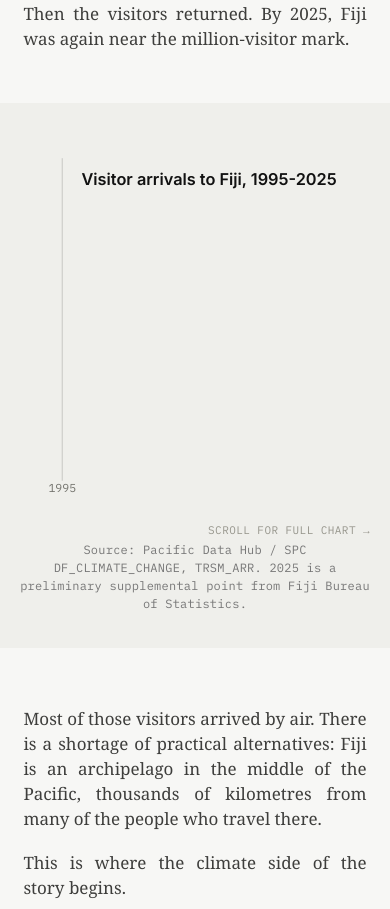
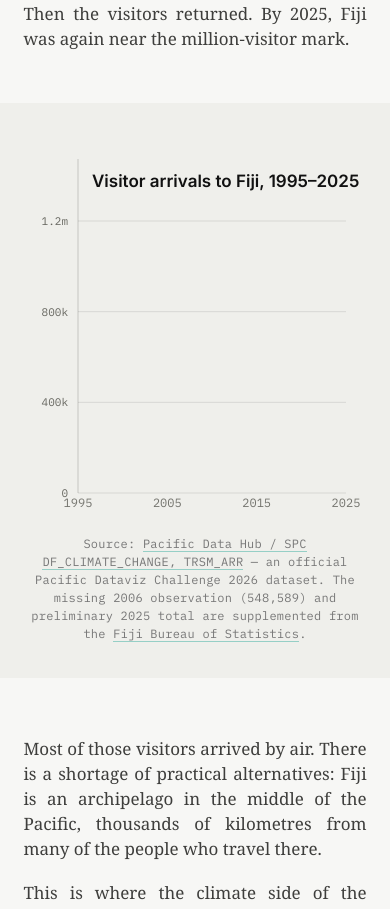
Before and after one commit to juditkisistok/loloma-effect, a React (Vite) app: page / in a window 390 px wide. Shown: the part 4560-5469 px from the top of the page. Built offline with nearby package versions, Linux system fonts and the light colour scheme.

Commit message:
improve arrivals section

```diff
--- a/src/data/tourismArrivals.js
+++ b/src/data/tourismArrivals.js
@@ -13,6 +13,11 @@ export const tourismArrivalSources = {
     id: "fiji-stats-preliminary-2025",
     name: "Fiji Bureau of Statistics provisional visitor arrivals",
     url: "https://www.statsfiji.gov.fj/provisional-visitor-arrivals-december-2025/",
+  },
+  "fiji-stats-supplemental": {
+    id: "fiji-stats-supplemental",
+    name: "Fiji Bureau of Statistics visitor-arrivals table",
+    url: "https://www.statsfiji.gov.fj/statistics/social-statistics/tourism-and-migration-statistics/",
   },
 };
 
--- a/src/sections/ArrivalsChart.jsx
+++ b/src/sections/ArrivalsChart.jsx
@@ -1,26 +1,44 @@
 import { extent, format, line, max, pointer, scaleLinear } from "d3";
-import { useMemo, useRef, useState } from "react";
+import { useLayoutEffect, useMemo, useRef, useState } from "react";
 import { clamp } from "../lib/math";
 import { useFrame } from "../scroll/stageContext";
 import styles from "./ArrivalsChart.module.css";
 
-const width = 1000;
+const maxWidth = 1000;
 const height = 392;
-const margin = { top: 82, right: 44, bottom: 36, left: 44 };
-const labelInset = 64;
+const margin = { top: 82, right: 24, bottom: 38, left: 58 };
 const storyEndYear = 2025;
 const formatWhole = format(",");
 
 export function ArrivalsChart({ rows = [] }) {
   const ref = useRef(null);
+  const wrapRef = useRef(null);
   const [progress, setProgress] = useState(0);
   const [hovered, setHovered] = useState(null);
-  const chart = useMemo(() => buildChart(rows), [rows]);
+  const [width, setWidth] = useState(maxWidth);
+  const chart = useMemo(() => buildChart(rows, width), [rows, width]);
   const drawProgress = chart.points.length ? progress : 0;
   const interruptionProgress = chart.interruption
     ? clamp((drawProgress - chart.interruption.startProgress) / 0.08, 0, 1)
     : 0;
   const latestNoteProgress = clamp((drawProgress - 0.975) / 0.025, 0, 1);
+
+  useLayoutEffect(() => {
+    const wrap = wrapRef.current;
+    if (!wrap) return undefined;
+
+    const updateWidth = (nextWidth) => {
+      const boundedWidth = Math.min(maxWidth, Math.max(300, Math.round(nextWidth)));
+      setWidth((current) => (current === boundedWidth ? current : boundedWidth));
+    };
+    updateWidth(wrap.clientWidth);
+
+    const observer = new ResizeObserver((entries) => {
+      updateWidth(entries[0]?.contentRect.width ?? wrap.clientWidth);
+    });
+    observer.observe(wrap);
+    return () => observer.disconnect();
+  }, []);
 
   useFrame((frame) => {
     const el = ref.current;
@@ -64,12 +82,12 @@ export function ArrivalsChart({ rows = [] }) {
 
   return (
     <figure className={styles.figure} ref={ref}>
-      <div className={styles.scrollWrap}>
+      <div className={styles.scrollWrap} ref={wrapRef}>
       <svg
         className={styles.svg}
         viewBox={`0 0 ${width} ${height}`}
         role="img"
-        aria-label="Annual visitor arrivals to Fiji from 1995 to 2025"
+        aria-label="Annual visitor arrivals to Fiji from 1995 to 2025. The Pacific Data Hub series rises from 476,000 in 1995 to more than one million before collapsing during the COVID-19 interruption in 2020 and 2021, then recovering to 986,367 in 2025."
         onPointerLeave={() => setHovered(null)}
       >
         <defs>
@@ -112,9 +130,20 @@ export function ArrivalsChart({ rows = [] }) {
         />
 
         <g className={styles.chartHeader}>
-          <text x={labelInset} y={margin.top - 34}>
-            Visitor arrivals to Fiji, 1995-2025
+          <text x={margin.left + 14} y={margin.top - 34}>
+            Visitor arrivals to Fiji, 1995–2025
           </text>
+        </g>
+
+        <g className={styles.yAxis}>
+          {chart.yTicks.map((tick) => (
+            <g key={tick} transform={`translate(0 ${chart.y(tick)})`}>
+              <line x1={margin.left} x2={width - margin.right} />
+              <text x={margin.left - 10} y="4" textAnchor="end">
+                {formatAxisValue(tick)}
+              </text>
+            </g>
+          ))}
         </g>
 
         {chart.interruption && (
@@ -135,6 +164,17 @@ export function ArrivalsChart({ rows = [] }) {
               width={chart.interruption.width}
               height={height - margin.top - margin.bottom}
             />
+            <text
+              className={styles.interruptionLabel}
+              x="0"
+              y="0"
+              textAnchor="end"
+              transform={`translate(${
+                chart.interruption.x + 14
+              } ${margin.top + 12}) rotate(-90)`}
+            >
+              COVID-19
+            </text>
           </g>
         )}
 
@@ -157,6 +197,27 @@ export function ArrivalsChart({ rows = [] }) {
             clipPath="url(#arrivals-reveal)"
           />
         )}
+
+        <g className={styles.dataPoints} clipPath="url(#arrivals-reveal)">
+          {chart.points.map((point) => (
+           <circle
+             key={point.year}
+              className={styles.dataDot}
+             cx={chart.x(point.year)}
+             cy={chart.y(point.arrivals)}
+              r="2.2"
+              tabIndex={point.progress <= drawProgress + 0.015 ? 0 : -1}
+              aria-label={`${point.year}: ${formatWhole(point.arrivals)} visitor arrivals${
+                point.source?.id === "fiji-stats-supplemental"
+                  ? ", supplemental Fiji Bureau of Statistics observation"
+                  : ""
+              }`}
+              onFocus={() => setHovered(point)}
+              onBlur={() => setHovered(null)}
+              onPointerDown={() => setHovered(point)}
+            />
+          ))}
+        </g>
 
         <g className={styles.storyLabels}>
           {chart.storyLabels.map((label) => (
@@ -183,7 +244,7 @@ export function ArrivalsChart({ rows = [] }) {
             <g
               className={styles.latestNote}
               opacity={latestNoteProgress}
-              transform={`translate(${chart.x(chart.latest.year) - 70} ${
+              transform={`translate(${width - margin.right - 140} ${
                 chart.y(chart.latest.arrivals) - 58 + (1 - latestNoteProgress) * 8
               })`}
             >
@@ -192,7 +253,7 @@ export function ArrivalsChart({ rows = [] }) {
                 {formatWhole(chart.latest.arrivals)}
               </text>
               <text x="13" y="35">
-                2025 preliminary
+                {chart.latest.isPreliminary ? "2025 preliminary" : "2025"}
               </text>
             </g>
           </>
@@ -208,12 +269,20 @@ export function ArrivalsChart({ rows = [] }) {
             <circle r="4.5" />
             <g
               transform={`translate(${
-                chart.x(hovered.year) > width - 210 ? -136 : 14
-              } -42)`}
+                chart.x(hovered.year) > width - 206 ? -178 : 14
+              } -56)`}
             >
-              <rect width="122" height="34" rx="0" />
-              <text x="10" y="14">
-                {hovered.year} · {formatWhole(hovered.arrivals)}
+              <rect width="164" height="48" rx="2" />
+              <rect className={styles.hoverAccent} width="4" height="48" rx="2" />
+              <text className={styles.hoverValue} x="14" y="20">
+                {formatWhole(hovered.arrivals)}
+              </text>
+              <text className={styles.hoverMeta} x="14" y="37">
+                {hovered.previousYear
+                  ? `${hovered.year} · ${formatChange(
+                      hovered.changePct,
+                    )} vs ${hovered.previousYear}`
+                  : `${hovered.year} · series start`}
               </text>
             </g>
           </g>
@@ -223,24 +292,42 @@ export function ArrivalsChart({ rows = [] }) {
           className={styles.hitPath}
           d={chart.linePath}
           onPointerMove={handlePointerMove}
+          onPointerDown={handlePointerMove}
           onPointerLeave={() => setHovered(null)}
         />
       </svg>
       </div>
-      <p className={styles.scrollHint}>Scroll for full chart →</p>
       <figcaption className={styles.caption}>
-        Source: Pacific Data Hub / SPC DF_CLIMATE_CHANGE, TRSM_ARR. 2025 is a
-        preliminary supplemental point from Fiji Bureau of Statistics.
+        Source:{" "}
+        <a
+          href="https://stats.pacificdata.org/vis?av=true&df%5Bag%5D=SPC&df%5Bds%5D=SPC2&df%5Bid%5D=DF_CLIMATE_CHANGE&df%5Bvs%5D=1.0&dq=A.TRSM_ARR.&lc=en&pd=%2C&to%5BTIME_PERIOD%5D=false"
+          target="_blank"
+          rel="noreferrer"
+        >
+          Pacific Data Hub / SPC DF_CLIMATE_CHANGE, TRSM_ARR
+        </a>{" "}
+        — an official Pacific Dataviz Challenge 2026 dataset. The missing 2006
+        observation (548,589) and preliminary 2025 total are supplemented from
+        the{" "}
+        <a
+          href="https://www.statsfiji.gov.fj/statistics/social-statistics/tourism-and-migration-statistics/"
+          target="_blank"
+          rel="noreferrer"
+        >
+          Fiji Bureau of Statistics
+        </a>
+        .
       </figcaption>
     </figure>
   );
 }
 
-function buildChart(rows) {
+function buildChart(rows, width) {
   const fallback = {
     x: () => margin.left,
     y: () => height - margin.bottom,
     points: [],
+    yTicks: [],
     storyLabels: [],
     linePath: "",
     areaPath: "",
@@ -252,11 +339,12 @@ function buildChart(rows) {
 
   const yearExtent = extent(rows, (row) => row.year);
   const arrivalMax = max(rows, (row) => row.arrivals) ?? 0;
+  const yMax = Math.ceil(arrivalMax / 200000) * 200000;
   const x = scaleLinear()
     .domain(yearExtent)
     .range([margin.left, width - margin.right]);
   const y = scaleLinear()
-    .domain([0, Math.ceil(arrivalMax / 200000) * 200000])
+    .domain([0, yMax])
     .range([height - margin.bottom, margin.top])
     .nice();
 
@@ -269,10 +357,18 @@ function buildChart(rows) {
     rows[0].year,
   )},${y(0)}Z`;
 
-  const points = rows.map((row) => ({
-    ...row,
-    progress: (x(row.year) - margin.left) / (width - margin.left - margin.right),
-  }));
+  const points = rows.map((row, index) => {
+    const previous = rows[index - 1];
+    return {
+      ...row,
+      previousYear: previous?.year ?? null,
+      changePct: previous
+        ? ((row.arrivals - previous.arrivals) / previous.arrivals) * 100
+        : null,
+      progress:
+        (x(row.year) - margin.left) / (width - margin.left - margin.right),
+    };
+  });
   const interruptionStart = rows.find((row) => row.year === 2020);
   const interruptionEnd = rows.find((row) => row.year === 2021);
   const interruption =
@@ -293,19 +389,29 @@ function buildChart(rows) {
     x,
     y,
     points,
-    storyLabels: [
-      { year: yearExtent[0], text: `${yearExtent[0]}`, anchor: "middle" },
-      {
-        year: 2020.5,
-        x: interruption ? interruption.labelX : x(2020.5),
-        text: "2020-21",
-        anchor: "middle",
-      },
-      { year: storyEndYear, text: `${storyEndYear}`, anchor: "middle" },
-    ],
+    yTicks: [0, yMax / 3, (yMax * 2) / 3, yMax],
+    storyLabels: (width < 600
+      ? [yearExtent[0], 2005, 2015, storyEndYear]
+      : [yearExtent[0], 2000, 2005, 2010, 2015, storyEndYear]
+    ).map((year) => ({ year, text: `${year}`, anchor: "middle" })),
     linePath,
     areaPath,
     interruption,
     latest: rows.find((row) => row.year === storyEndYear) ?? rows.at(-1),
   };
 }
+
+function formatAxisValue(value) {
+  if (value === 0) return "0";
+  if (value >= 1000000) {
+    const millions = value / 1000000;
+    return `${Number.isInteger(millions) ? millions : millions.toFixed(1)}m`;
+  }
+  return `${Math.round(value / 1000)}k`;
+}
+
+function formatChange(value) {
+  if (!Number.isFinite(value)) return "";
+  if (Math.abs(value) < 0.05) return "0.0%";
+  return `${value > 0 ? "+" : "−"}${Math.abs(value).toFixed(1)}%`;
+}
--- a/src/sections/ArrivalsChart.module.css
+++ b/src/sections/ArrivalsChart.module.css
@@ -7,12 +7,10 @@
 .svg {
   display: block;
   width: 100%;
+  max-width: 1000px;
   height: auto;
+  margin: 0 auto;
   overflow: visible;
-}
-
-.scrollHint {
-  display: none;
 }
 
 .plotSurface {
@@ -24,12 +22,35 @@
   stroke-width: 1;
 }
 
+.yAxis line {
+  stroke: rgba(17, 17, 17, 0.1);
+  stroke-width: 1;
+  vector-effect: non-scaling-stroke;
+}
+
+.yAxis text {
+  font-family: var(--font-mono);
+  font-size: 11px;
+  fill: #66665f;
+}
+
 .caption {
   font-family: var(--font-mono);
   font-size: 12px;
   letter-spacing: 0.02em;
   fill: #777;
   color: #777;
+}
+
+.caption a {
+  color: inherit;
+  text-decoration-color: rgba(17, 17, 17, 0.35);
+  text-underline-offset: 0.18em;
+}
+
+.caption a:hover,
+.caption a:focus-visible {
+  color: #111;
 }
 
 .chartHeader text:first-child {
@@ -83,6 +104,14 @@
   opacity: 0.16;
 }
 
+.interruptionLabel {
+  font-family: var(--font-mono);
+  font-size: 10px;
+  font-weight: 600;
+  letter-spacing: 0.04em;
+  fill: #a94737;
+}
+
 .svg pattern line {
   stroke: rgba(180, 68, 47, 0.18);
   stroke-width: 1.2;
@@ -109,6 +138,18 @@
 .latestDot {
   fill: #0f877c;
   stroke: none;
+}
+
+.dataDot {
+  fill: #0f877c;
+  stroke: rgba(247, 247, 245, 0.96);
+  stroke-width: 1.4;
+  cursor: crosshair;
+  outline: none;
+}
+.dataDot:focus {
+  stroke: #111;
+  stroke-width: 2.5;
 }
 
 .latestNote text:first-of-type {
@@ -139,14 +180,26 @@
   stroke-width: 1;
 }
 
+.hover .hoverAccent {
+  fill: #0f877c;
+  stroke: none;
+}
+
 .hover text {
   font-family: var(--font-mono);
-  font-size: 11px;
   fill: #333;
 }
 
-.hover text:first-of-type {
+.hover .hoverValue {
+  font-size: 13px;
   font-weight: 600;
+}
+
+.hover .hoverMeta {
+  font-size: 9px;
+  letter-spacing: 0.035em;
+  text-transform: uppercase;
+  fill: #66665f;
 }
 
 .hitPath {
@@ -173,26 +226,13 @@
 
   .scrollWrap {
     display: block;
-    overflow-x: auto;
-    -webkit-overflow-scrolling: touch;
+    overflow: visible;
     padding: 0 20px;
   }
 
   .svg {
-    width: 960px;
-    max-width: none;
-  }
-
-  .scrollHint {
-    display: block;
-    margin: 8px 0 0;
-    padding: 0 20px;
-    font-family: var(--font-mono);
-    font-size: 11px;
-    letter-spacing: 0.04em;
-    text-transform: uppercase;
-    color: #97968d;
-    text-align: right;
+    width: 100%;
+    max-width: 100%;
   }
 
   .caption {
```
Also changed, not shown: public/data/tourism-arrivals.metadata.json (+7 -1 lines), scripts/fetch-tourism-arrivals.mjs (+24 -5 lines), public/data/tourism-arrivals.csv, src/data/tourism-arrivals.csv.
